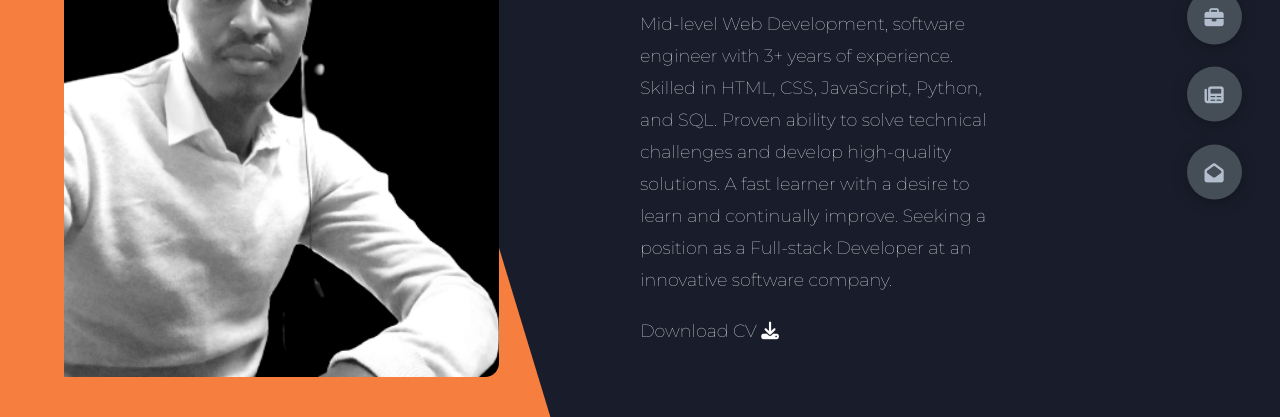
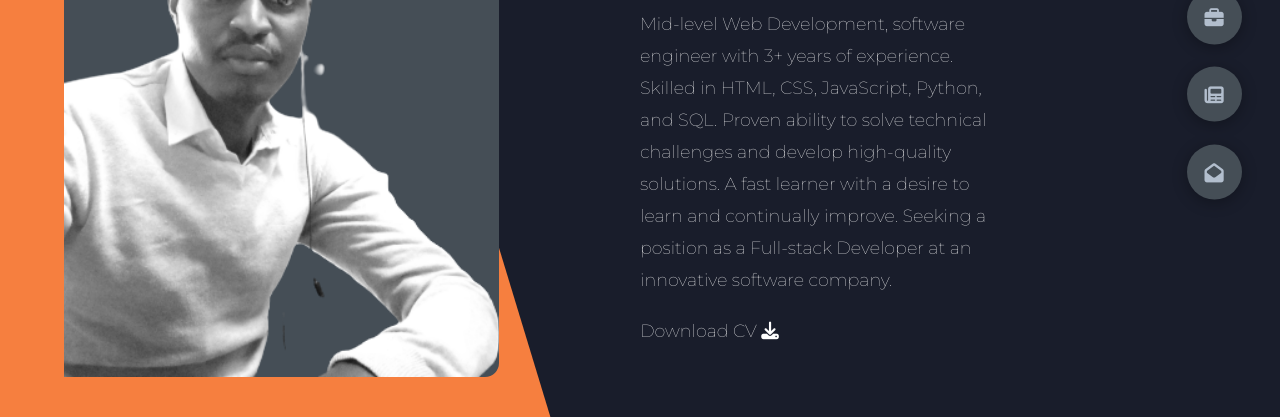
Before and after one commit to Kipkorir-Gideon/My-Portfolio, a plain HTML site: page index.html in a window 1280 px wide. Shown: the part 383-800 px from the top of the page. Drawn offline with Linux system fonts and the light colour scheme.

Commit message:
Change background color of the image.

```diff
--- a/styles/styles.scss
+++ b/styles/styles.scss
@@ -162,7 +162,7 @@ section {
             height: 90%;
             width: 68%;
             margin-left: 4rem;
-            background-color: var(--color-black);
+            background-color: var(--color-grey-4);
             transition: all 0.4s ease-in-out;
         }
         img {
```
Also changed, not shown: styles/styles.css, 1 other file.
